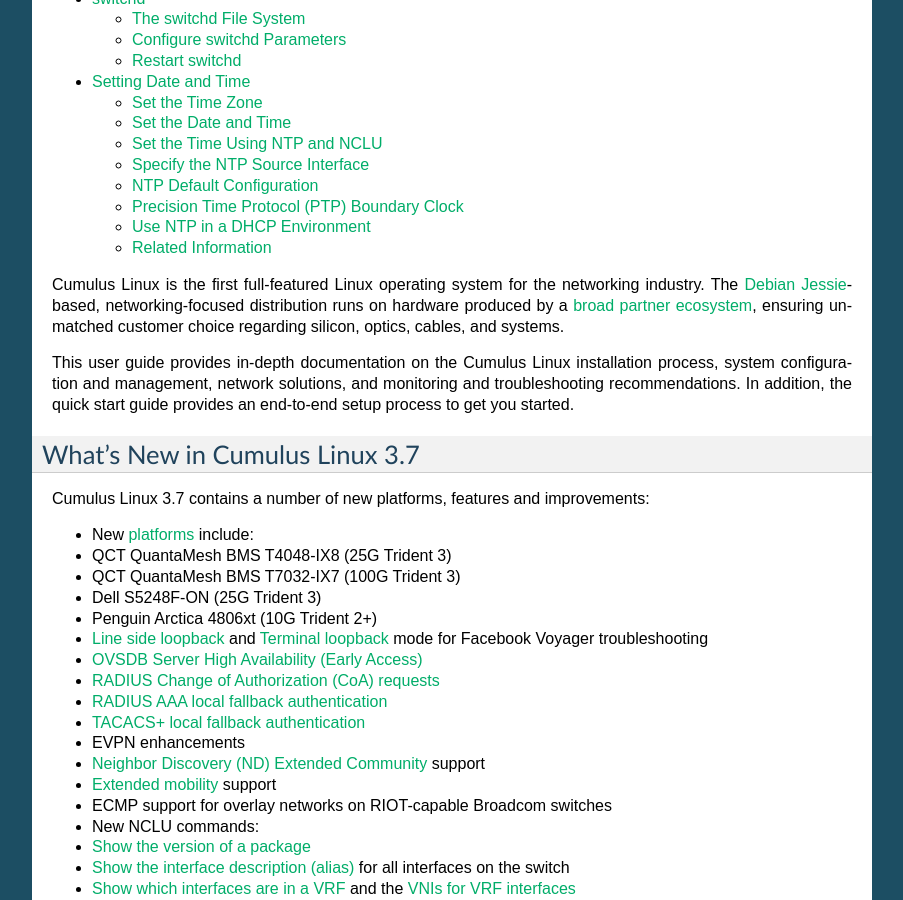
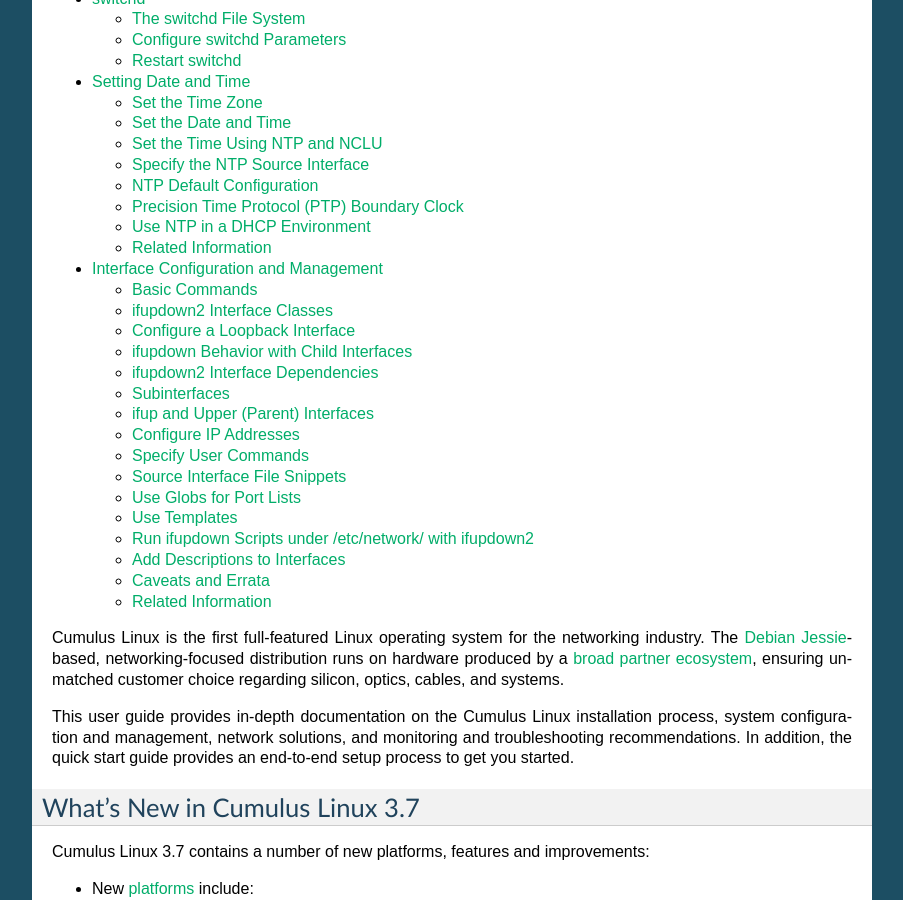
Before and after one commit to desertmonkey/RTDtestRST, a Sphinx documentation site: the page built from docs/index.rst, in a window 1280 px wide and 900 px high, scrolled down 514 px. Shown: the whole window, without its empty margins (198-1101 px from the left). Built offline with Sphinx 7.4.7, drawn with Linux system fonts in a browser that asks for light colours.

Commit message:
add if config to TOC

```diff
--- a/docs/index.rst
+++ b/docs/index.rst
@@ -17,6 +17,7 @@
    system-configuration/network-command-line-utility-nclu/index
    system-configuration/switchd/index
    system-configuration/setting-date-and-time/index
+   system-configuration/interface-configuration-and-management/index
 
 Cumulus Linux is the first full-featured Linux operating system for the
 networking industry. The `Debian
```
